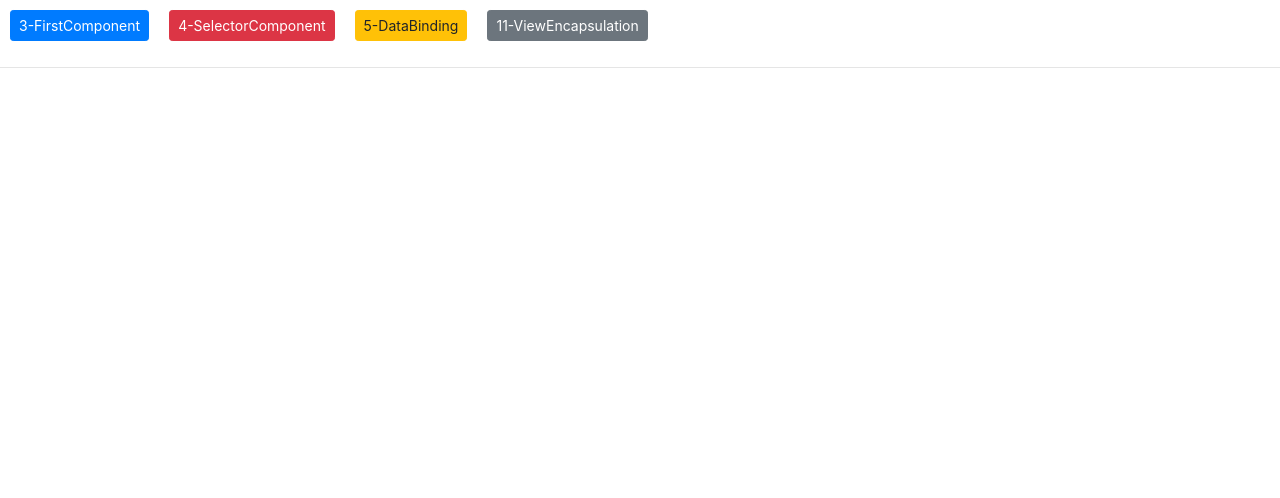
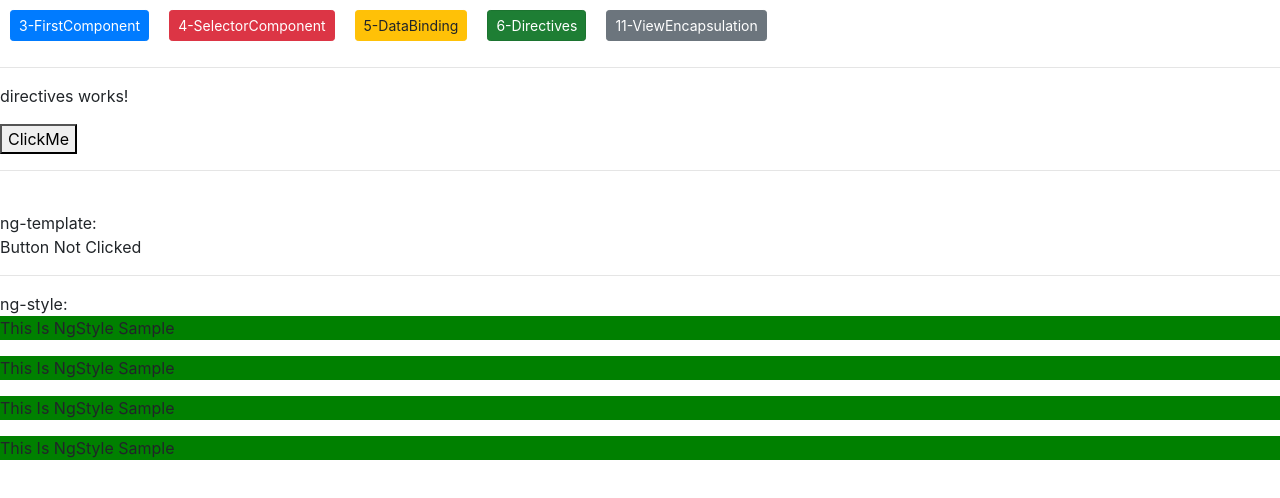
Before and after one commit to MohammadDabirsiaghi/Angular_FoadShariat, an Angular app: page /Directives in a window 1280 px wide. Before the commit this address led to /. Shown: the top 498 px of the page. Built offline with nearby package versions, Linux system fonts and the light colour scheme.

Commit message:
Directive

```diff
--- a/src/app/app.component.html
+++ b/src/app/app.component.html
@@ -2,6 +2,7 @@
 <a class="btn btn-primary btn-sm" routerLink="/FirstComponent" routerLinkActive="active">3-FirstComponent</a>
 <a class="btn btn-danger btn-sm" routerLink="/SelectorComponent" routerLinkActive="active">4-SelectorComponent</a>
 <a class="btn btn-warning btn-sm" routerLink="/DataBinding" routerLinkActive="active">5-DataBinding</a>
+<a class="btn btn-success btn-sm" routerLink="/Directives" routerLinkActive="active">6-Directives</a>
 <a class="btn btn-secondary btn-sm" routerLink="/ViewEncapsulation" routerLinkActive="active">11-ViewEncapsulation</a>
 <hr/>
 <router-outlet></router-outlet>
--- a/src/app/app.module.ts
+++ b/src/app/app.module.ts
@@ -10,11 +10,13 @@ import { ViewEncapsulationWithoutComponent } from './view-encapsulation/view-enc
 import { FirstComponentComponent } from './first-component/first-component.component';
 import { SelectorComponentComponent } from './selector-component/selector-component.component';
 import { DataBindingComponent } from './data-binding/data-binding.component';
+import { DirectivesComponent } from './directives/directives.component';
 
 const appRoutes:Routes=[
   {path:'FirstComponent',component:FirstComponentComponent},
     {path:'SelectorComponent',component:SelectorComponentComponent},
     {path:'DataBinding',component:DataBindingComponent},
+    {path:'Directives',component:DirectivesComponent},
   {path:'ViewEncapsulation',component:ViewEncapsulationComponent}
 ];
 @NgModule({
@@ -25,7 +27,8 @@ const appRoutes:Routes=[
     ViewEncapsulationWithoutComponent,
     FirstComponentComponent,
     SelectorComponentComponent,
-    DataBindingComponent
+    DataBindingComponent,
+    DirectivesComponent
   ],
   imports: [
     BrowserModule,
--- /dev/null
+++ b/src/app/directives/directives.component.html
@@ -0,0 +1,18 @@
+<p>
+  directives works!
+</p>
+<button (click)="onButtonClick($event)">ClickMe</button>
+<h3 *ngIf="isButtonClicked">ButtonClicked</h3>
+<hr/>
+<br/>
+ng-template:
+<h3 *ngIf="isButtonClicked;else secondp">ButtonClicked</h3>
+<ng-template #secondp>
+  <p>Button Not Clicked</p>
+</ng-template>
+<hr/>
+ng-style:
+<p [ngStyle]="{backgroundColor:getColor()}">This Is NgStyle Sample</p>
+<p [ngStyle]="{backgroundColor:getColor()}">This Is NgStyle Sample</p>
+<p [ngStyle]="{backgroundColor:getColor()}">This Is NgStyle Sample</p>
+<p [ngStyle]="{backgroundColor:getColor()}">This Is NgStyle Sample</p>
--- /dev/null
+++ b/src/app/directives/directives.component.ts
@@ -0,0 +1,26 @@
+import { Component, OnInit } from '@angular/core';
+
+@Component({
+  selector: 'app-directives',
+  templateUrl: './directives.component.html',
+  styleUrls: ['./directives.component.css']
+})
+export class DirectivesComponent implements OnInit {
+  colorCode:number;
+  isButtonClicked:boolean=false;
+  constructor() {
+    this.colorCode=Math.random();
+  }
+
+
+  getColor()
+  {
+    return this.colorCode>0.5?'red':'green';
+  }
+  onButtonClick(event:Event){
+    this.isButtonClicked=true;
+  }
+  ngOnInit() {
+  }
+
+}
```
Also changed, not shown: src/app/directives/directives.component.css (added), 1 other file (tests, documents, lock files or other folders).
